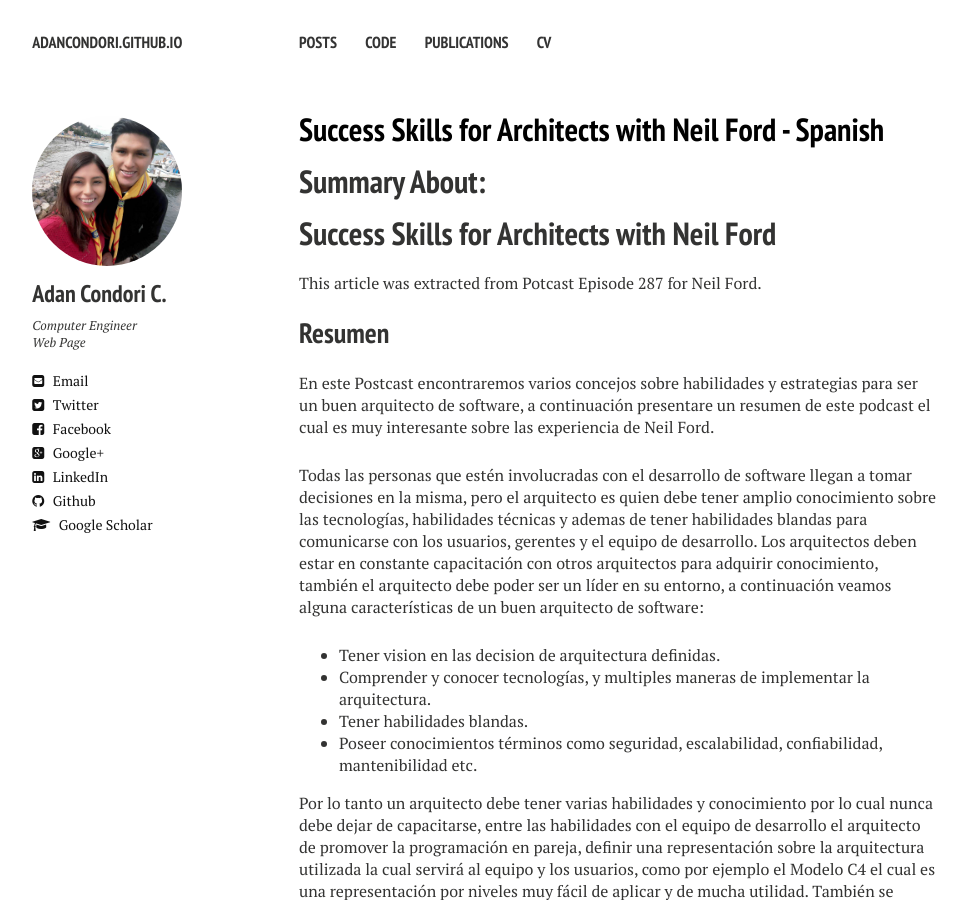
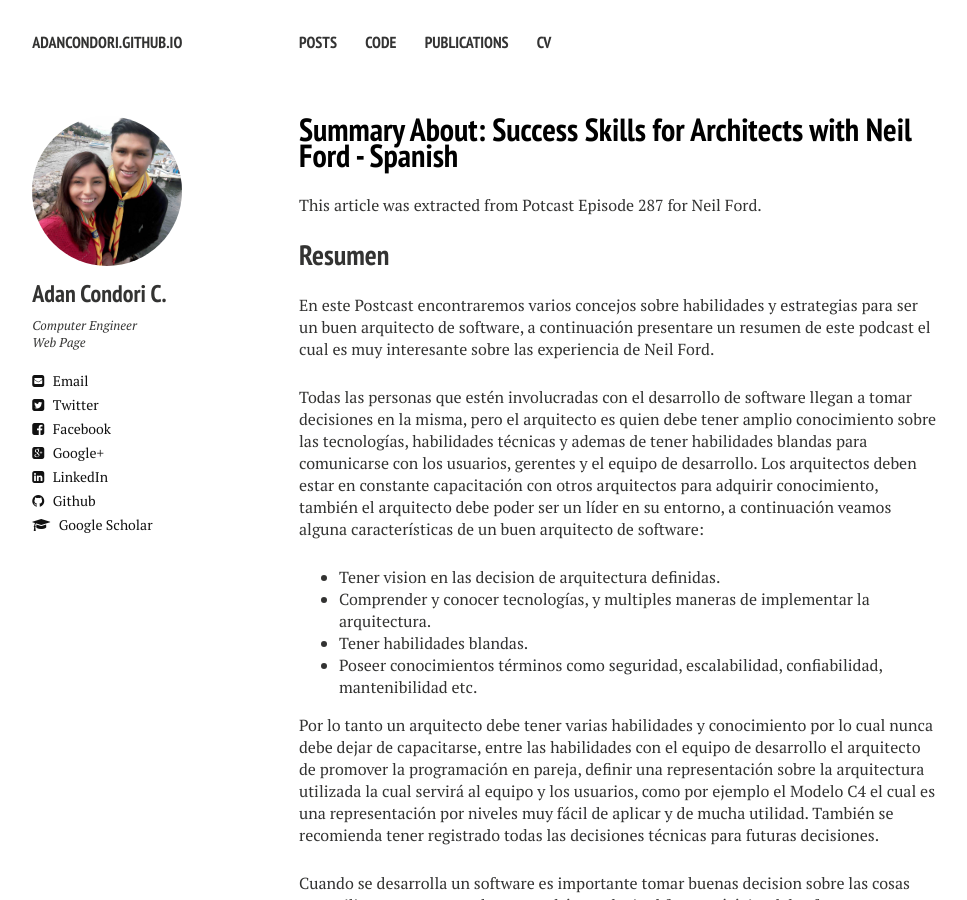
Before and after one commit to adancondori/adancondori.github.io, a Jekyll site: the page built from _posts/2021-14-06-Success-Skills-for-Architects.md, in a window 1280 px wide and 900 px high. Shown: the whole window, without its empty margins (21-988 px from the left). Built offline with Jekyll 4.4.1, drawn with Linux system fonts in a browser that asks for light colours; nearby versions of some CDN libraries.

Commit message:
change title

```diff
--- a/_posts/2021-14-06-Success-Skills-for-Architects.md
+++ b/_posts/2021-14-06-Success-Skills-for-Architects.md
@@ -23,9 +23,7 @@ date: 2021-06-15T08:08:53-07:00
 
 ---
 
-# Summary About:
 
-# Success Skills for Architects with Neil Ford
 
 This article was extracted from [Potcast Episode 287 for Neil Ford](http://www.se-radio.net/2017/04/se-radio-episode-287-success-skills-for-architects-with-neil-ford/).
 
```
Also changed, not shown: other parts of _posts/2021-14-06-Success-Skills-for-Architects.md (+1 -1 lines).
